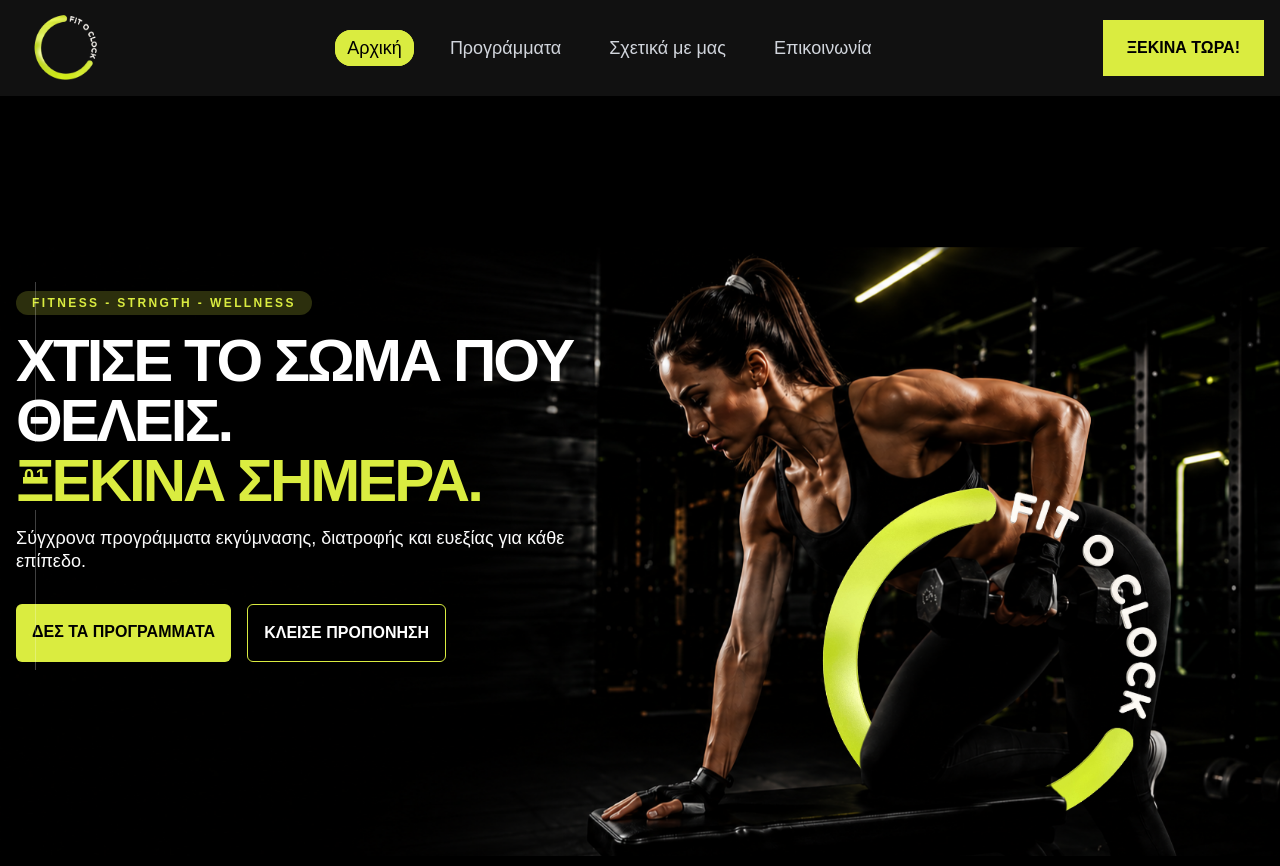
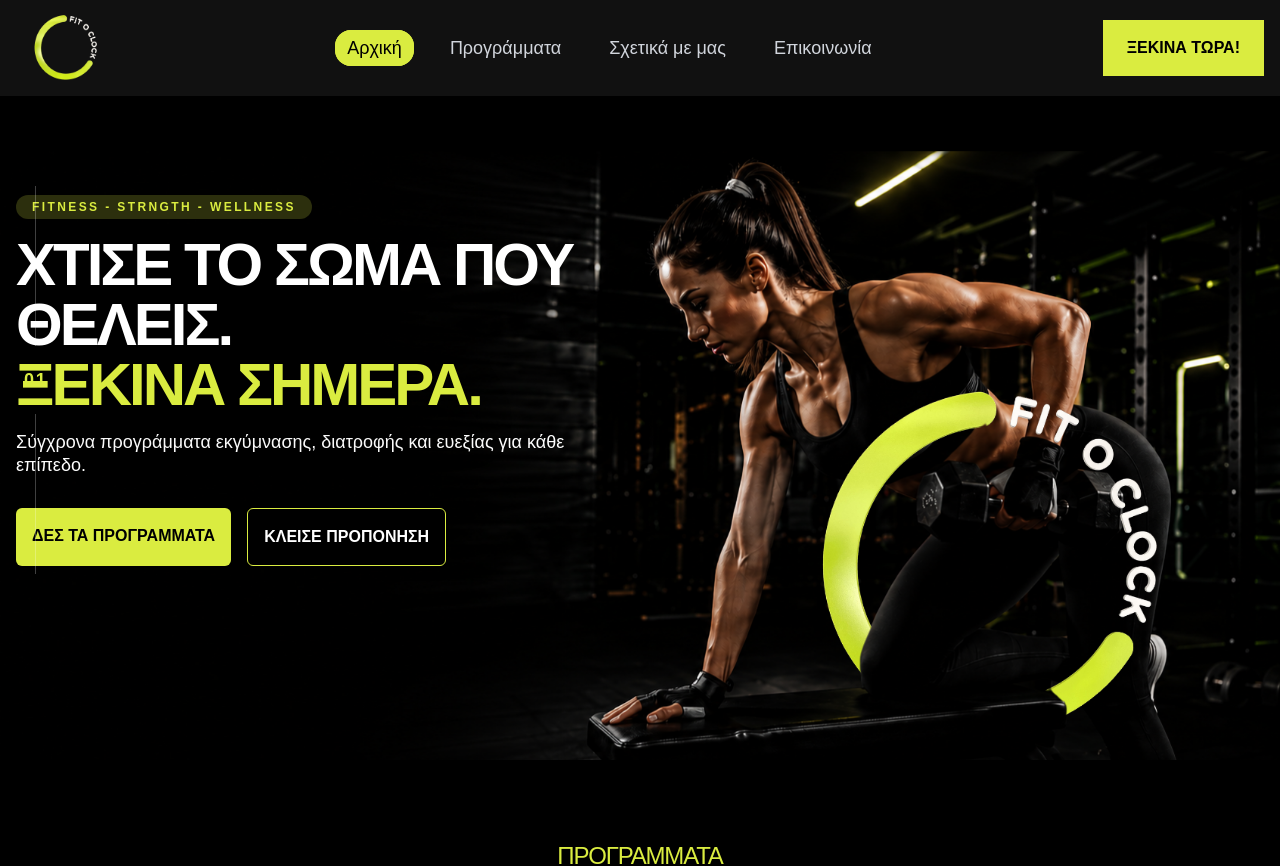
Before and after one commit to Tsagiannoudis/fit-o-clock, a Next.js app: page / in a window 1280 px wide. Shown: the top 866 px of the page. Built offline with nearby package versions, Linux system fonts and the light colour scheme.

Commit message:
fix pt of main tab

```diff
--- a/app/layout.tsx
+++ b/app/layout.tsx
@@ -160,7 +160,7 @@ export default function RootLayout({
         )}
 
         <main
-          className={`pt-24 transition-opacity duration-700 ${
+          className={`transition-opacity duration-700 ${
             phase === "finished"
               ? "opacity-100"
               : "pointer-events-none opacity-0"
```
